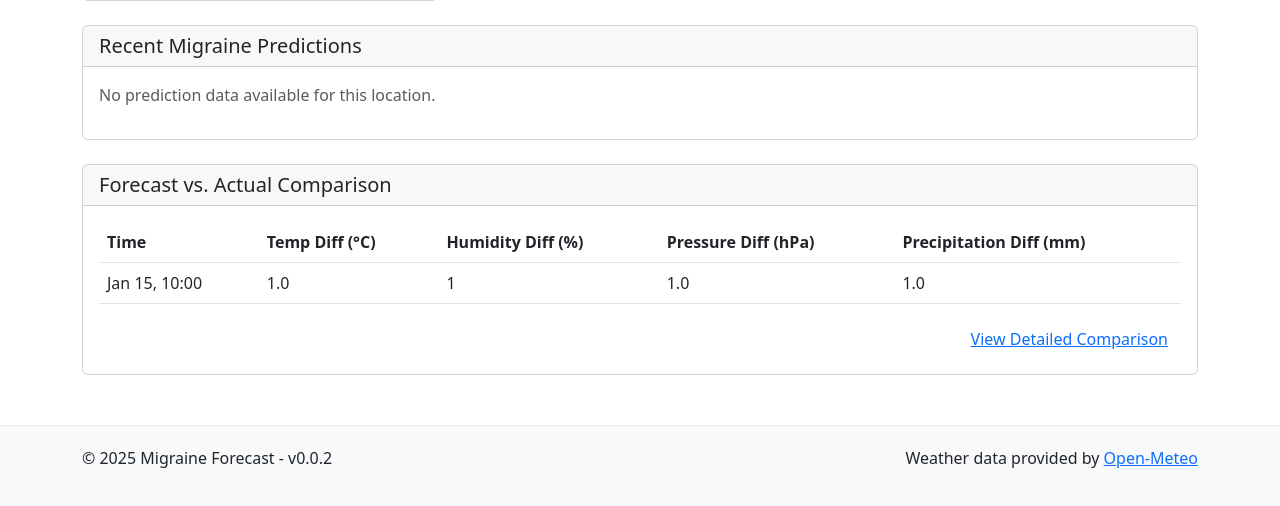
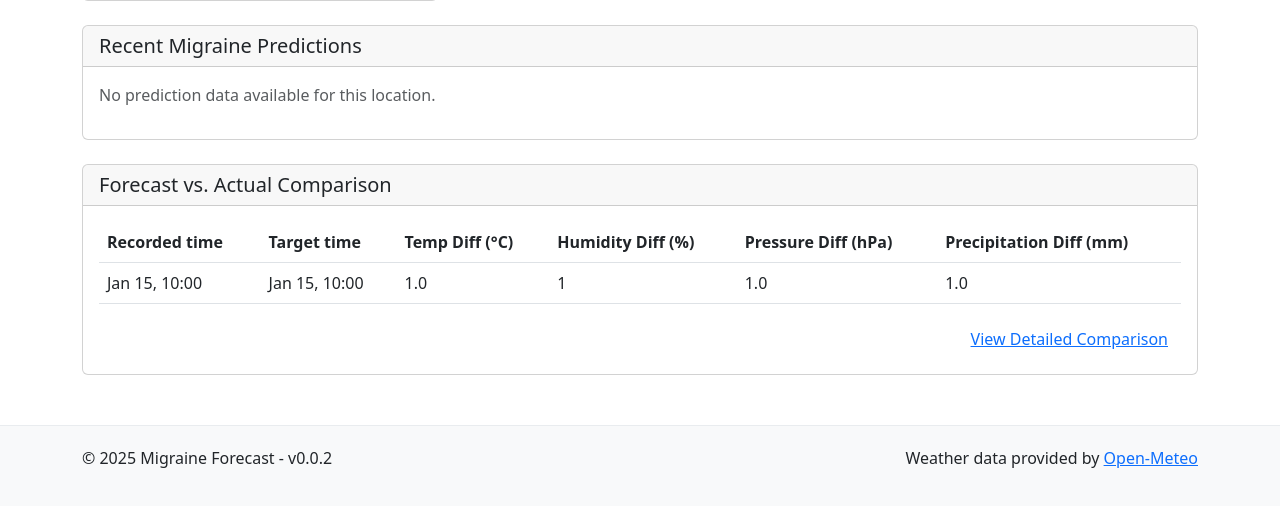
Before and after one commit to alexandrosm77/migraine_forecast, a Django app: page /locations/1/ in a window 1280 px wide. Shown: the part 434-940 px from the top of the page. Run offline with Django 5.2, Linux system fonts and the light colour scheme; a user stored in the database is signed in; tables that the repository leaves empty hold one stand-in row (values such as "Sample post"); data that the repository does not hold is empty.

Commit message:
Improve forecasting logic and enhance admin and UI features
Updated forecast queries to ensure accuracy with the latest data, added filtering by location in the admin interface, and clarified table headers by including target time. Changed API timezone to UTC for consistency and corrected a minor import issue in models.py.

```diff
--- a/forecast/admin.py
+++ b/forecast/admin.py
@@ -19,7 +19,7 @@ class LocationAdmin(admin.ModelAdmin):
 class WeatherForecastAdmin(admin.ModelAdmin):
     list_display = ('location', 'forecast_time', 'target_time', 'temperature', 'humidity', 'pressure')
     search_fields = ('location__city', 'location__country')
-    list_filter = ('forecast_time', 'target_time')
+    list_filter = ('forecast_time', 'target_time', 'location')
     date_hierarchy = 'forecast_time'
 
 
@@ -27,7 +27,7 @@ class WeatherForecastAdmin(admin.ModelAdmin):
 class ActualWeatherAdmin(admin.ModelAdmin):
     list_display = ('location', 'recorded_time', 'temperature', 'humidity', 'pressure')
     search_fields = ('location__city', 'location__country')
-    list_filter = ('recorded_time',)
+    list_filter = ('recorded_time', 'location')
     date_hierarchy = 'recorded_time'
 
 
@@ -43,5 +43,5 @@ class MigrainePredictionAdmin(admin.ModelAdmin):
 class WeatherComparisonReportAdmin(admin.ModelAdmin):
     list_display = ('location', 'forecast', 'actual', 'temperature_diff', 'pressure_diff', 'created_at')
     search_fields = ('location__city', 'location__country')
-    list_filter = ('created_at',)
+    list_filter = ('created_at', 'location')
     date_hierarchy = 'created_at'
--- a/forecast/models.py
+++ b/forecast/models.py
@@ -1,3 +1,5 @@
+from time import timezone
+
 from django.db import models
 from django.contrib.auth.models import User
 from django.db.models import JSONField
--- a/forecast/templates/forecast/comparison_detail.html
+++ b/forecast/templates/forecast/comparison_detail.html
@@ -59,7 +59,8 @@
                 <table class="table table-hover">
                     <thead>
                         <tr>
-                            <th>Time</th>
+                            <th>Recorded time</th>
+                            <th>Target time</th>
                             <th>Temp Diff (°C)</th>
                             <th>Humidity Diff (%)</th>
                             <th>Pressure Diff (hPa)</th>
@@ -71,6 +72,7 @@
                         {% for report in reports %}
                         <tr>
                             <td>{{ report.actual.recorded_time|date:"M d, H:i" }}</td>
+                            <td>{{ report.forecast.target_time|date:"M d, H:i" }}</td>
                             <td>{{ report.temperature_diff|floatformat:1 }}</td>
                             <td>{{ report.humidity_diff|floatformat:0 }}</td>
                             <td>{{ report.pressure_diff|floatformat:1 }}</td>
--- a/forecast/templates/forecast/location_detail.html
+++ b/forecast/templates/forecast/location_detail.html
@@ -127,7 +127,8 @@
                 <table class="table table-hover">
                     <thead>
                         <tr>
-                            <th>Time</th>
+                            <th>Recorded time</th>
+                            <th>Target time</th>
                             <th>Temp Diff (°C)</th>
                             <th>Humidity Diff (%)</th>
                             <th>Pressure Diff (hPa)</th>
@@ -138,6 +139,7 @@
                         {% for report in comparison_reports|slice:":5" %}
                         <tr>
                             <td>{{ report.actual.recorded_time|date:"M d, H:i" }}</td>
+                            <td>{{ report.forecast.target_time|date:"M d, H:i" }}</td>
                             <td>{{ report.temperature_diff|floatformat:1 }}</td>
                             <td>{{ report.humidity_diff|floatformat:0 }}</td>
                             <td>{{ report.pressure_diff|floatformat:1 }}</td>
--- a/forecast/views.py
+++ b/forecast/views.py
@@ -123,7 +123,8 @@ def location_detail(request, location_id):
 
     # Get comparison data if available
     comparison_reports = WeatherComparisonReport.objects.filter(
-        location=location
+        location=location,
+        forecast__in=forecasts
     ).order_by('-created_at')[:10]
 
     context = {
@@ -192,8 +193,23 @@ def comparison_detail(request, location_id):
     location = get_object_or_404(Location, id=location_id, user=request.user)
 
     # Get comparison reports
+    # First, get the latest forecast_time for each target_time
+    latest_forecasts = WeatherForecast.objects.filter(
+        location=location
+    ).values('target_time').annotate(
+        latest_forecast_time=Max('forecast_time')
+    )
+
+    # Then, join this back to get the complete objects
+    forecasts = WeatherForecast.objects.filter(
+        location=location,
+        forecast_time__in=[item['latest_forecast_time'] for item in latest_forecasts],
+        target_time__in=[item['target_time'] for item in latest_forecasts]
+    ).order_by('-forecast_time', 'target_time')[:24]
+
     reports = WeatherComparisonReport.objects.filter(
-        location=location
+        location=location,
+        forecast__in=forecasts
     ).order_by('-created_at')[:30]
 
     # Get accuracy metrics
--- a/forecast/weather_api.py
+++ b/forecast/weather_api.py
@@ -48,7 +48,7 @@ class OpenMeteoClient:
             "longitude": longitude,
             "hourly": ",".join(self.WEATHER_PARAMS),
             "forecast_days": days,
-            "timezone": "auto"
+            "timezone": "UTC"
         }
 
         try:
```
